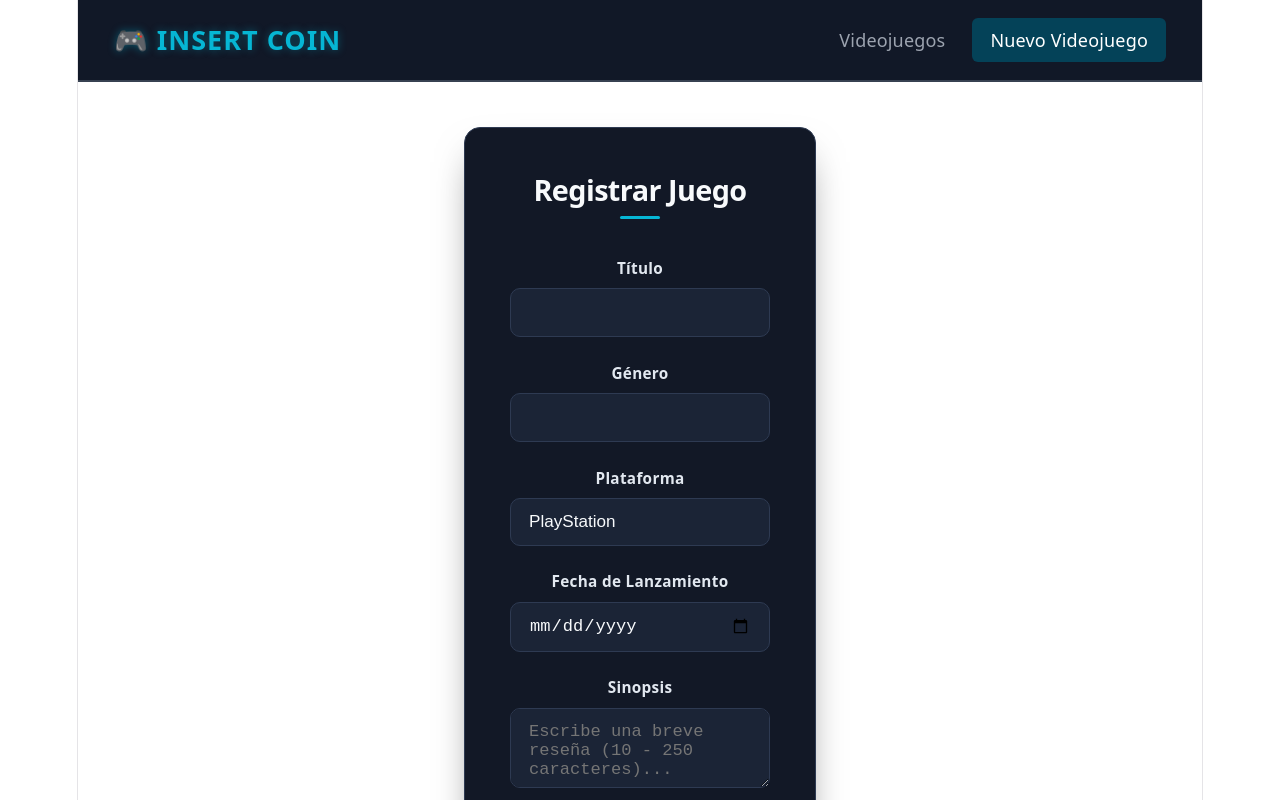
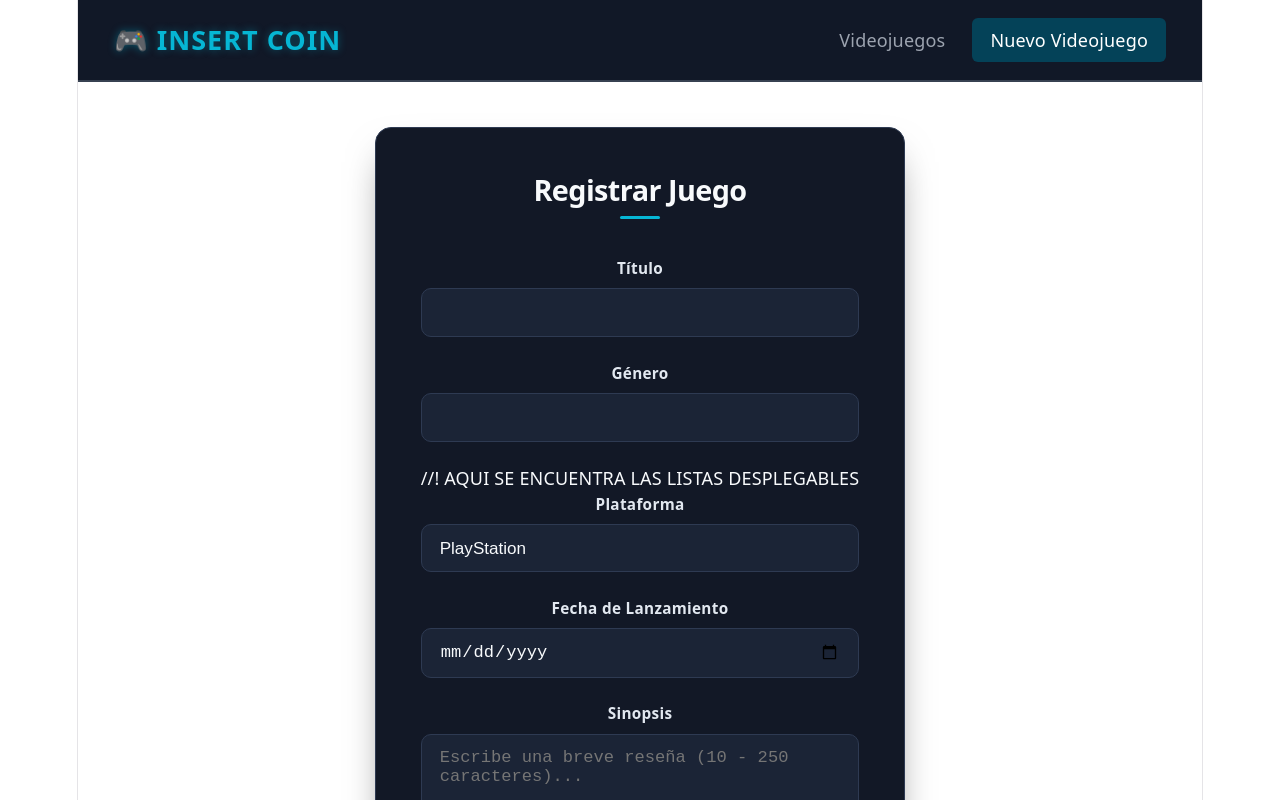
Before and after one commit to lopsig/react-fundamentos-parte2, a React (Vite) app: page /editar-juego in a window 1280 px wide. Shown: the top 800 px of the page. Built offline with nearby package versions, Linux system fonts and the light colour scheme.

Commit message:
feat: identificacion de listas desplegables para revision de 'Taller 2: Ejercicio de listas en React'

```diff
--- a/src/components/FormularioVideojuego.jsx
+++ b/src/components/FormularioVideojuego.jsx
@@ -156,6 +156,8 @@ export const FormularioVideojuego = ({ onGuardar }) => {
         {errores.genero && <span className="error-mensaje">{errores.genero}</span>}
       </div>
 
+
+      //! AQUI SE ENCUENTRA LAS LISTAS DESPLEGABLES
       <div className="form-group">
         <label>Plataforma</label>
         <select
```
